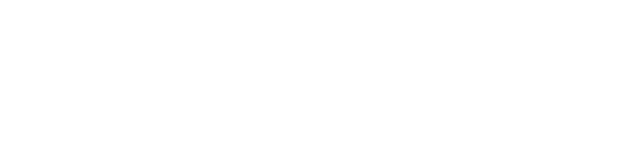
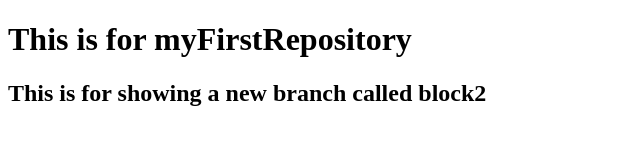
Before and after one commit to MayaFox23/MyFirstRepository, a plain HTML site: page index.html in a window 1280 px wide. Shown: the whole page, without its empty margins (0-640 px from the left). Drawn offline with Linux system fonts and the light colour scheme.

Commit message:
To show branches

```diff
--- a/index.html
+++ b/index.html
@@ -5,5 +5,8 @@
     <meta name="viewport" content="width=device-width, initial-scale=1.0" />
     <title>Document</title>
   </head>
-  <body></body>
+  <body>
+    <h1>This is for myFirstRepository</h1>
+    <h2>This is for showing a new branch called block2</h2>
+  </body>
 </html>
```
